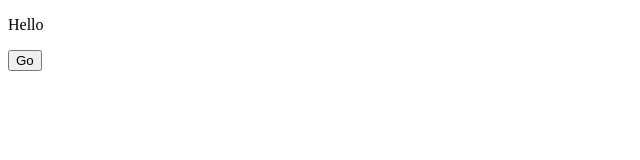
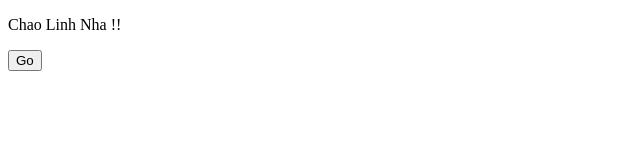
Before and after one commit to annie-1410/Conflict-Demo, a plain HTML site: page index.html in a window 1280 px wide. Shown: the full height of the page, 0-640 px from the left. Drawn offline with Linux system fonts and the light colour scheme.

Commit message:
Update index.html

```diff
--- a/index.html
+++ b/index.html
@@ -6,7 +6,7 @@
     <title>Document</title>
 </head>
 <body>
-    <p>Hello
+    <p>Chao Linh Nha !!
     </p>
     <button> Go</button>
 </body>
```
